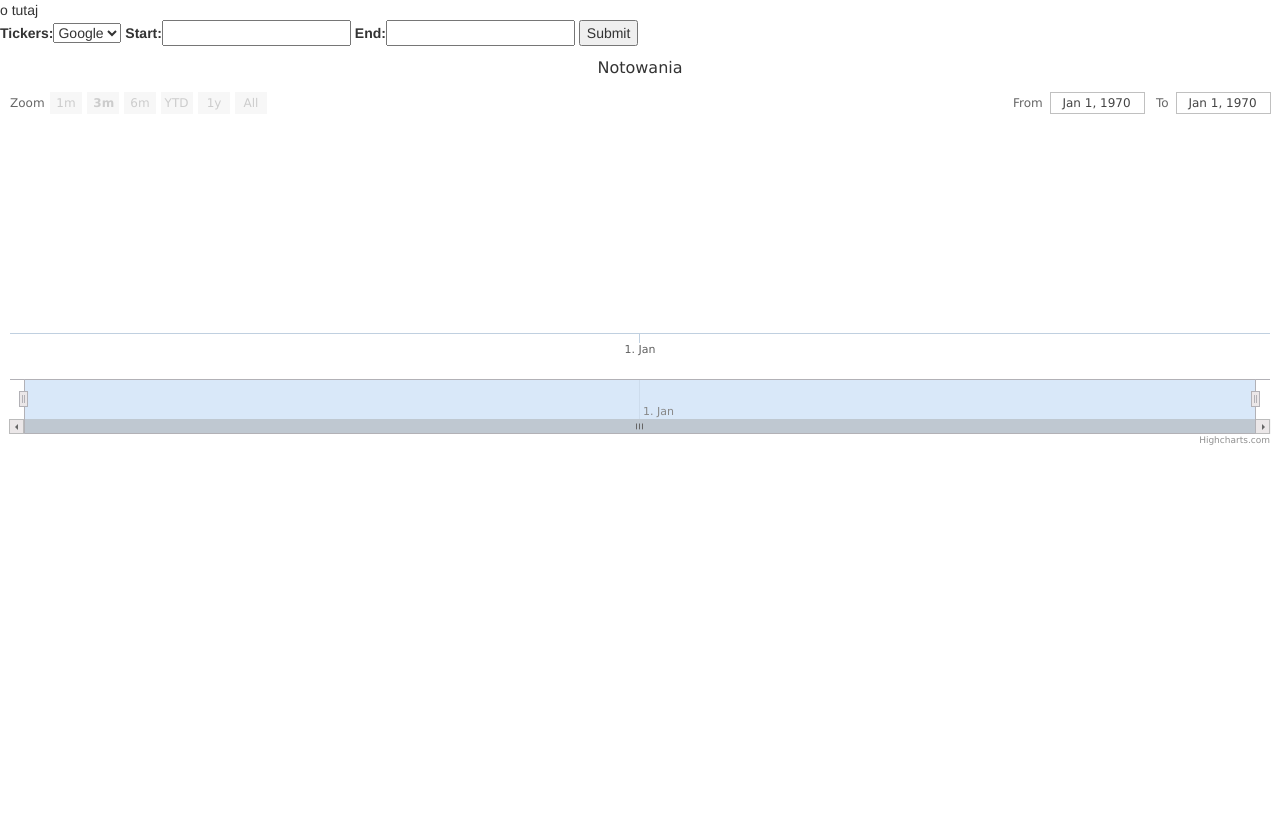
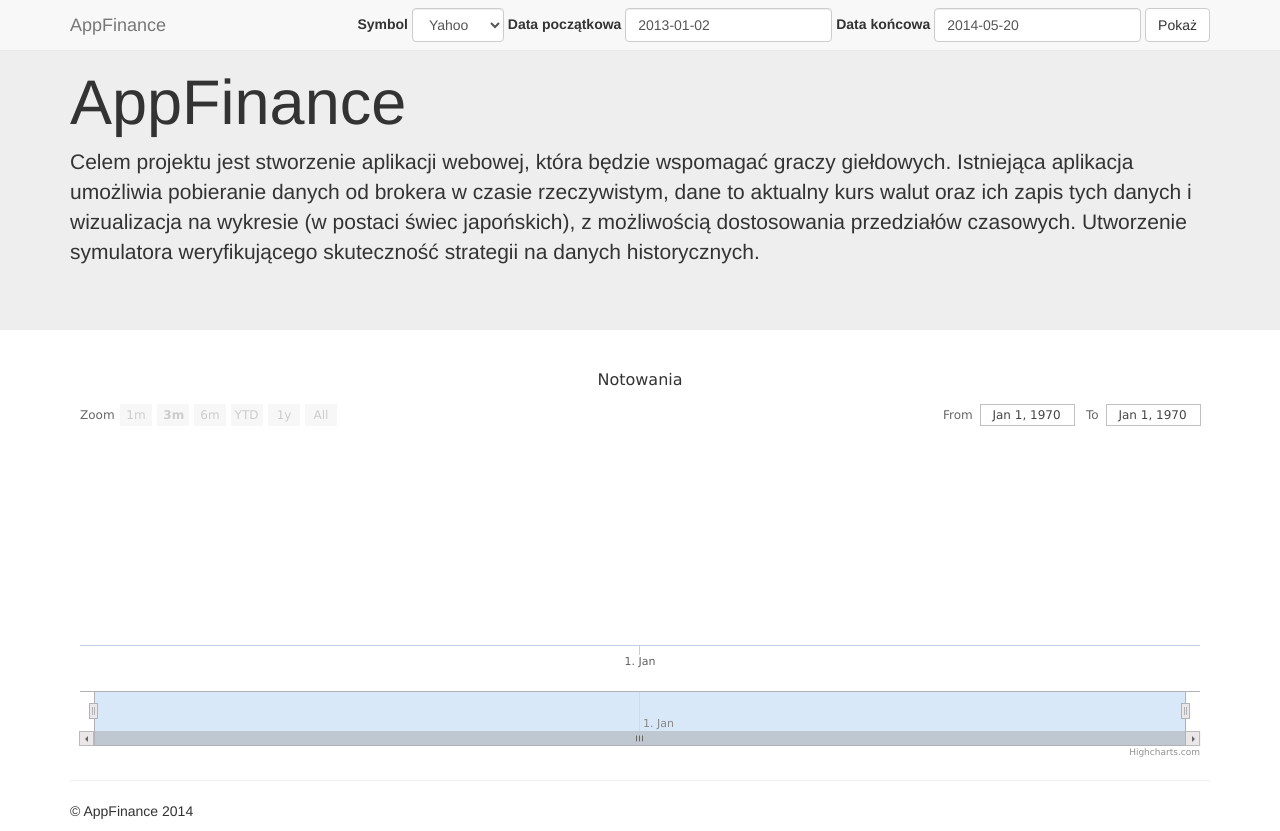
Before and after one commit to DarkCobalt/AppFinance, a Django app: page / in a window 1280 px wide. Before the commit the page ends 445 px from the top, so only its background shows below. Run offline with Django 3.2, Linux system fonts and the light colour scheme; parts of the project's set-up code (start-up, migrations or seed data) failed here and were passed over; some libraries are stand-ins or nearby versions.

Commit message:
styles and template

```diff
--- a/Djangotest/templates/base.html
+++ b/Djangotest/templates/base.html
@@ -27,11 +27,55 @@
 </head>
 
 <body>
-<nav>
-    o tutaj
-</nav>
-{% block content %}
+<div class="navbar navbar-default navbar-fixed-top" role="navigation">
+      <div class="container">
+        <div class="navbar-header">
+          <button type="button" class="navbar-toggle" data-toggle="collapse" data-target=".navbar-collapse">
+            <span class="sr-only">Toggle navigation</span>
+            <span class="icon-bar"></span>
+            <span class="icon-bar"></span>
+            <span class="icon-bar"></span>
+          </button>
+          <a class="navbar-brand" href="#">AppFinance</a>
+        </div>
+        <div class="navbar-collapse collapse">
+            <form action="/" method="post" class="navbar-form navbar-right" role="form">
+                <input type="hidden" name="csrfmiddlewaretoken" value="PtPo4qwu6Cnh2PwYVxTjbivD8BMGhU7x">
+                <label for="id_tickers">Symbol</label>
+                <select id="id_tickers" name="tickers" class="form-control">
+                <option value="YHOO" selected="selected">Yahoo</option>
+                <option value="GOOGL">Google</option>
+                </select>
+                <label for="id_start">Data początkowa</label>
+                <input id="id_start" name="start" type="text" value="2013-01-02" class="form-control">
+                <label for="id_end">Data końcowa</label>
+                <input id="id_end" name="end" type="text" value="2014-05-20" class="form-control">
+                <input type="submit" value="Pokaż" class="btn btn-default">
+            </form>
+        </div><!--/.navbar-collapse -->
+      </div>
+    </div>
 
-{% endblock %}
+    <!-- Main jumbotron for a primary marketing message or call to action -->
+    <div class="jumbotron">
+      <div class="container">
+        <h1>AppFinance</h1>
+        <p>Celem projektu jest stworzenie aplikacji webowej, która będzie wspomagać graczy giełdowych. Istniejąca aplikacja umożliwia pobieranie danych od brokera w czasie rzeczywistym, dane to aktualny kurs walut oraz ich zapis tych danych i wizualizacja na wykresie (w postaci świec japońskich), z możliwością dostosowania przedziałów czasowych. Utworzenie symulatora weryfikującego skuteczność strategii na danych historycznych.</p>
+      </div>
+    </div>
+
+    <div class="container">
+      <!-- Example row of columns -->
+
+    {% block content %}
+
+    {% endblock %}
+
+      <hr>
+
+      <footer>
+        <p>&copy; AppFinance 2014</p>
+      </footer>
+    </div> <!-- /container -->
 </body>
 </html>
--- a/Djangotest/templates/finance/index.html
+++ b/Djangotest/templates/finance/index.html
@@ -44,9 +44,5 @@ var chart_data = {{ chart|safe }}
 </script>
 {% endblock %}
 {% block content %}
-<form action="/" method="post">{% csrf_token %}
- {{ form }}
-<input type="submit" value="Submit" />
-</form>
 <div id='container'></div>
 {% endblock %}
```
